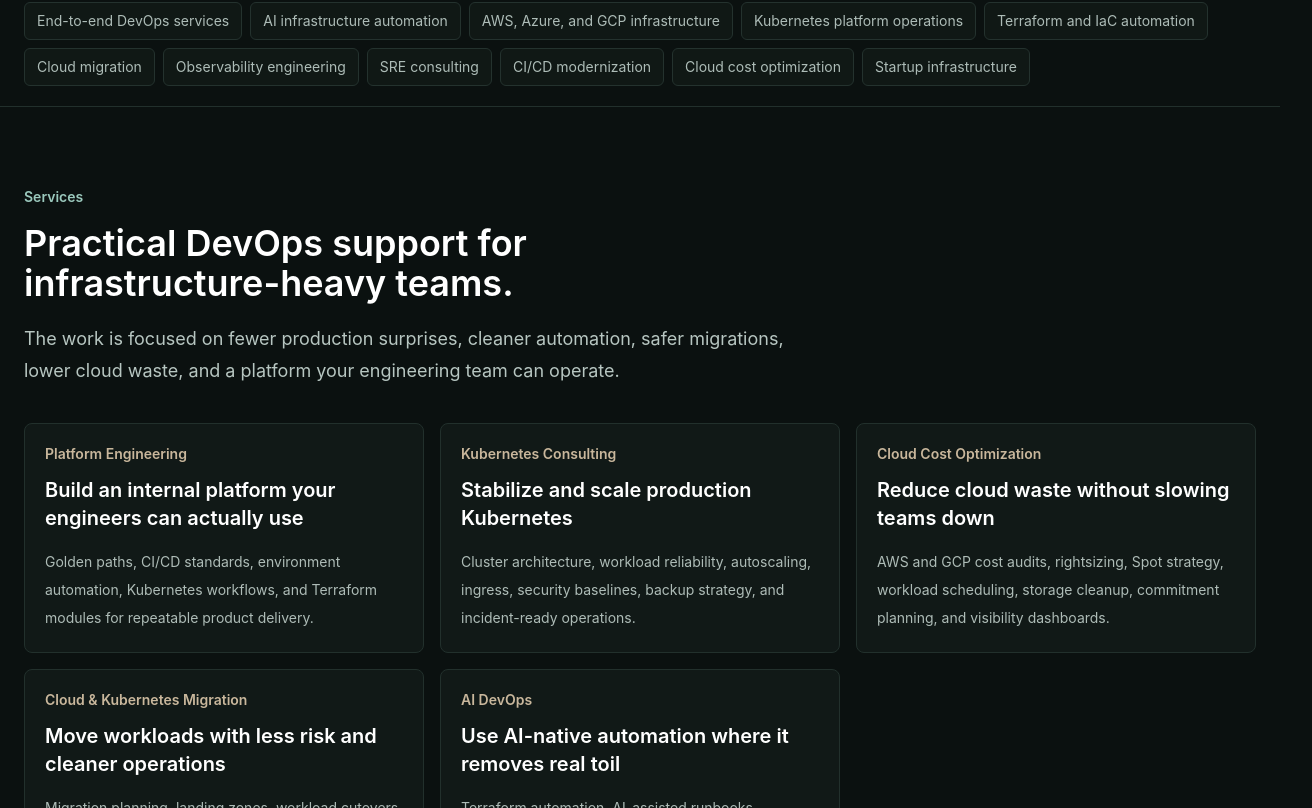
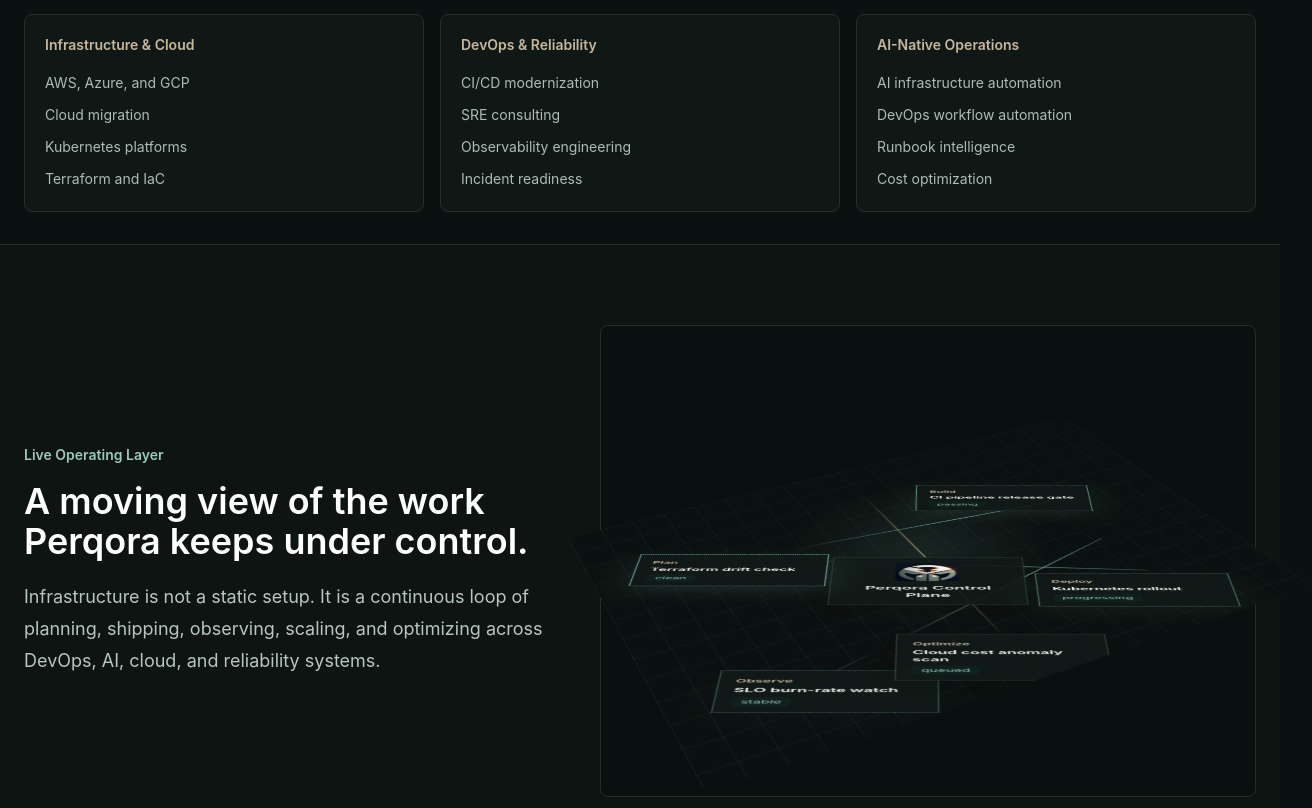
Before and after one commit to perqora/LandingPage, a Next.js app: page / in a window 1280 px wide. Shown: the part 912-1720 px from the top of the page, 1312 px wide, since content can reach past the window. Built offline with nearby package versions, Linux system fonts and the light colour scheme.

Commit message:
vercel working2

```diff
--- a/app/globals.css
+++ b/app/globals.css
@@ -21,3 +21,205 @@
   font-family: inherit;
   text-rendering: optimizeLegibility;
 }
+
+.ops-scene {
+  perspective: 1200px;
+}
+
+.ops-grid {
+  position: relative;
+  min-height: 430px;
+  overflow: hidden;
+  border-radius: 8px;
+  background:
+    linear-gradient(rgba(122, 183, 168, 0.06) 1px, transparent 1px),
+    linear-gradient(90deg, rgba(122, 183, 168, 0.06) 1px, transparent 1px),
+    radial-gradient(circle at 50% 45%, rgba(122, 183, 168, 0.12), transparent 34%),
+    #0b1110;
+  background-size: 34px 34px, 34px 34px, auto, auto;
+  transform: rotateX(58deg) rotateZ(-28deg);
+  transform-style: preserve-3d;
+}
+
+.ops-core,
+.ops-node {
+  position: absolute;
+  z-index: 2;
+  border: 1px solid #2b3935;
+  background: rgba(17, 25, 23, 0.92);
+  box-shadow: 0 18px 40px rgba(0, 0, 0, 0.25);
+  transform: rotateZ(28deg) rotateX(-58deg) translateZ(42px);
+}
+
+.ops-core {
+  left: 50%;
+  top: 50%;
+  display: grid;
+  width: 190px;
+  min-height: 145px;
+  place-items: center;
+  gap: 10px;
+  padding: 18px;
+  text-align: center;
+  color: #eef4f1;
+  font-weight: 600;
+  translate: -50% -50%;
+  animation: ops-float 5.5s ease-in-out infinite;
+}
+
+.ops-node {
+  width: 190px;
+  padding: 14px;
+  animation: ops-pulse 4.6s ease-in-out infinite;
+  animation-delay: var(--delay);
+}
+
+.ops-node-1 {
+  left: 8%;
+  top: 12%;
+}
+
+.ops-node-2 {
+  right: 10%;
+  top: 12%;
+}
+
+.ops-node-3 {
+  right: 7%;
+  bottom: 12%;
+}
+
+.ops-node-4 {
+  left: 9%;
+  bottom: 11%;
+}
+
+.ops-node-5 {
+  left: calc(50% - 95px);
+  bottom: 2%;
+}
+
+.ops-line {
+  position: absolute;
+  z-index: 1;
+  height: 2px;
+  border-radius: 999px;
+  background: linear-gradient(90deg, transparent, #7ab7a8, transparent);
+  opacity: 0.68;
+  animation: ops-flow 2.8s linear infinite;
+}
+
+.ops-line-1 {
+  left: 20%;
+  top: 34%;
+  width: 62%;
+  rotate: 8deg;
+}
+
+.ops-line-2 {
+  left: 22%;
+  bottom: 30%;
+  width: 58%;
+  rotate: -13deg;
+}
+
+.ops-line-3 {
+  left: 50%;
+  top: 16%;
+  width: 2px;
+  height: 68%;
+  background: linear-gradient(180deg, transparent, #b8a27a, transparent);
+}
+
+.ops-line-4 {
+  left: 17%;
+  top: 52%;
+  width: 68%;
+  rotate: 31deg;
+}
+
+@keyframes ops-pulse {
+  0%,
+  100% {
+    border-color: #2b3935;
+    box-shadow: 0 18px 40px rgba(0, 0, 0, 0.25);
+  }
+  50% {
+    border-color: #7ab7a8;
+    box-shadow: 0 18px 44px rgba(122, 183, 168, 0.16);
+  }
+}
+
+@keyframes ops-float {
+  0%,
+  100% {
+    filter: drop-shadow(0 0 0 rgba(122, 183, 168, 0));
+  }
+  50% {
+    filter: drop-shadow(0 0 22px rgba(122, 183, 168, 0.18));
+  }
+}
+
+@keyframes ops-flow {
+  from {
+    background-position: 0 0;
+  }
+  to {
+    background-position: 220px 0;
+  }
+}
+
+@media (max-width: 768px) {
+  .ops-grid {
+    min-height: 620px;
+    transform: none;
+  }
+
+  .ops-core,
+  .ops-node {
+    transform: none;
+  }
+
+  .ops-core {
+    top: 34px;
+  }
+
+  .ops-node {
+    left: 50%;
+    right: auto;
+    width: min(260px, calc(100% - 32px));
+    translate: -50% 0;
+  }
+
+  .ops-node-1 {
+    top: 200px;
+  }
+
+  .ops-node-2 {
+    top: 282px;
+  }
+
+  .ops-node-3 {
+    top: 364px;
+    bottom: auto;
+  }
+
+  .ops-node-4 {
+    top: 446px;
+    bottom: auto;
+  }
+
+  .ops-node-5 {
+    top: 528px;
+    bottom: auto;
+    left: 50%;
+  }
+}
+
+@media (prefers-reduced-motion: reduce) {
+  .ops-core,
+  .ops-node,
+  .ops-line {
+    animation: none;
+  }
+}
--- a/perqora-landing-page.jsx
+++ b/perqora-landing-page.jsx
@@ -40,18 +40,19 @@
   },
 ];
 
-const signals = [
-  'End-to-end DevOps services',
-  'AI infrastructure automation',
-  'AWS, Azure, and GCP infrastructure',
-  'Kubernetes platform operations',
-  'Terraform and IaC automation',
-  'Cloud migration',
-  'Observability engineering',
-  'SRE consulting',
-  'CI/CD modernization',
-  'Cloud cost optimization',
-  'Startup infrastructure',
+const capabilityGroups = [
+  {
+    title: 'Infrastructure & Cloud',
+    items: ['AWS, Azure, and GCP', 'Cloud migration', 'Kubernetes platforms', 'Terraform and IaC'],
+  },
+  {
+    title: 'DevOps & Reliability',
+    items: ['CI/CD modernization', 'SRE consulting', 'Observability engineering', 'Incident readiness'],
+  },
+  {
+    title: 'AI-Native Operations',
+    items: ['AI infrastructure automation', 'DevOps workflow automation', 'Runbook intelligence', 'Cost optimization'],
+  },
 ];
 
 const auditItems = [
@@ -67,6 +68,14 @@
   ['Cost', 'identify waste, rightsizing opportunities, and avoidable managed-service spend'],
   ['Speed', 'standardize delivery with reusable Terraform, CI/CD, and platform workflows'],
   ['Reliability', 'reduce operational risk with SLOs, observability, runbooks, and safer releases'],
+];
+
+const opsActivities = [
+  ['Plan', 'Terraform drift check', 'clean'],
+  ['Build', 'CI pipeline release gate', 'passing'],
+  ['Deploy', 'Kubernetes rollout', 'progressing'],
+  ['Observe', 'SLO burn-rate watch', 'stable'],
+  ['Optimize', 'Cloud cost anomaly scan', 'queued'],
 ];
 
 function AuditLink({ children, className = '' }) {
@@ -91,6 +100,46 @@
   );
 }
 
+function MailIcon() {
+  return (
+    <svg aria-hidden="true" viewBox="0 0 24 24" className="h-5 w-5" fill="none">
+      <path
+        d="M4 6.5h16v11H4v-11Z"
+        stroke="currentColor"
+        strokeWidth="1.8"
+        strokeLinejoin="round"
+      />
+      <path
+        d="m5 7.5 7 5.2 7-5.2"
+        stroke="currentColor"
+        strokeWidth="1.8"
+        strokeLinecap="round"
+        strokeLinejoin="round"
+      />
+    </svg>
+  );
+}
+
+function LinkedinIcon() {
+  return (
+    <svg aria-hidden="true" viewBox="0 0 24 24" className="h-5 w-5" fill="none">
+      <path
+        d="M5.2 9.4v9.2M5.2 5.4v.1M10 18.6V9.4M10 13.5c0-2.6 1.5-4.3 3.9-4.3 2.1 0 3.6 1.5 3.6 4.1v5.3"
+        stroke="currentColor"
+        strokeWidth="1.9"
+        strokeLinecap="round"
+        strokeLinejoin="round"
+      />
+      <path
+        d="M3.5 3.5h17v17h-17v-17Z"
+        stroke="currentColor"
+        strokeWidth="1.6"
+        strokeLinejoin="round"
+      />
+    </svg>
+  );
+}
+
 const inputClass =
   'w-full rounded-md border border-[#2b3935] bg-[#0b1110] px-4 py-3 text-sm text-[#eef4f1] outline-none transition placeholder:text-[#677772] focus:border-[#7ab7a8]';
 
@@ -108,7 +157,7 @@
             <span>
               <span className="block text-lg font-semibold leading-none">Perqora</span>
               <span className="mt-1 block text-xs text-[#879892]">
-                DevOps, AI, and infrastructure services
+                AI-Native Infrastructure Engineering
               </span>
             </span>
           </a>
@@ -130,12 +179,12 @@
           <div className="mx-auto grid max-w-7xl gap-10 px-5 py-14 sm:px-6 sm:py-16 lg:grid-cols-[1.05fr_0.95fr] lg:items-center lg:py-20">
             <div>
               <h1 className="max-w-4xl text-4xl font-semibold leading-tight text-white sm:text-5xl lg:text-6xl">
-                DevOps, AI, and infrastructure services for teams that need reliable scale.
+                Build, automate, and operate infrastructure for modern engineering teams.
               </h1>
 
               <p className="mt-6 max-w-2xl text-base leading-8 text-[#c4d0cc] sm:text-lg">
-                Perqora provides end-to-end services across cloud infrastructure, DevOps
-                automation, AI-native operations, platform engineering, Kubernetes, observability,
+                Perqora provides AI-native infrastructure engineering across cloud platforms,
+                DevOps automation, Kubernetes operations, platform engineering, observability,
                 SRE, migration, and cloud cost optimization.
               </p>
 
@@ -164,11 +213,11 @@
               </div>
             </div>
 
-            <div className="overflow-hidden rounded-lg border border-[#22302c] bg-[#111917]">
+            <div className="overflow-hidden rounded-lg border border-[#22302c] bg-[#07111a]">
               <img
                 src="/brand/perqora-hero.png"
                 alt="Perqora AI-native infrastructure engineering"
-                className="h-full min-h-[360px] w-full object-cover"
+                className="aspect-[2.5/1] w-full object-contain"
               />
             </div>
 
@@ -176,15 +225,63 @@
         </section>
 
         <section className="border-b border-[#22302c] bg-[#0b1110]">
-          <div className="mx-auto flex max-w-7xl flex-wrap gap-2 px-5 py-5 sm:px-6">
-            {signals.map((signal) => (
-              <span
-                key={signal}
-                className="rounded-md border border-[#24322e] bg-[#101815] px-3 py-2 text-sm text-[#adbcb7]"
+          <div className="mx-auto grid max-w-7xl gap-4 px-5 py-8 sm:px-6 lg:grid-cols-3">
+            {capabilityGroups.map((group) => (
+              <section key={group.title} className="rounded-lg border border-[#22302c] bg-[#101815] p-5">
+                <h2 className="text-sm font-semibold text-[#c9b79c]">{group.title}</h2>
+                <div className="mt-4 grid gap-2">
+                  {group.items.map((item) => (
+                    <p key={item} className="text-sm leading-6 text-[#adbcb7]">
+                      {item}
+                    </p>
+                  ))}
+                </div>
+              </section>
+            ))}
+          </div>
+        </section>
+
+        <section className="border-b border-[#22302c] bg-[#0d1412]">
+          <div className="mx-auto grid max-w-7xl gap-10 px-5 py-14 sm:px-6 lg:grid-cols-[0.9fr_1.1fr] lg:items-center lg:py-20">
+            <div>
+              <p className="text-sm font-semibold text-[#9bc9bd]">Live Operating Layer</p>
+              <h2 className="mt-4 text-3xl font-semibold leading-tight text-white sm:text-4xl">
+                A moving view of the work Perqora keeps under control.
+              </h2>
+              <p className="mt-5 text-lg leading-8 text-[#b7c6c1]">
+                Infrastructure is not a static setup. It is a continuous loop of planning,
+                shipping, observing, scaling, and optimizing across DevOps, AI, cloud, and
+                reliability systems.
+              </p>
+            </div>
+
+            <div className="ops-scene rounded-lg border border-[#22302c] bg-[#08110f] p-5">
+              <div className="ops-grid">
+                <div className="ops-core">
+                  <img src="/brand/perqora-mark.png" alt="" className="h-16 w-16 rounded-md object-cover" />
+                  <span>Perqora Control Plane</span>
+                </div>
+
+                {opsActivities.map(([stage, activity, status], index) => (
+                  <div
+                    key={stage}
+                    className={`ops-node ops-node-${index + 1}`}
+                    style={{ '--delay': `${index * 0.35}s` }}
                   >
-                {signal}
+                    <span className="text-xs font-semibold text-[#c9b79c]">{stage}</span>
+                    <strong className="mt-1 block text-sm font-semibold text-white">{activity}</strong>
+                    <span className="mt-2 inline-flex rounded-md bg-[#10211d] px-2 py-1 text-xs text-[#9bc9bd]">
+                      {status}
                     </span>
+                  </div>
                 ))}
+
+                <span className="ops-line ops-line-1" />
+                <span className="ops-line ops-line-2" />
+                <span className="ops-line ops-line-3" />
+                <span className="ops-line ops-line-4" />
+              </div>
+            </div>
           </div>
         </section>
 
@@ -280,24 +377,25 @@
                 Share enough context for Perqora to respond with the right next step. For a direct
                 meeting, use the Book Audit button in the header.
               </p>
-              <div className="mt-7 space-y-3 text-sm text-[#aebcb7]">
-                <p>
-                  Email:{' '}
-                  <a href="mailto:admin@perqora.in" className="font-semibold text-[#dce6e2]">
-                    admin@perqora.in
+              <div className="mt-7 flex gap-3">
+                <a
+                  href="mailto:admin@perqora.in"
+                  aria-label="Email Perqora"
+                  title="Email Perqora"
+                  className="inline-flex h-11 w-11 items-center justify-center rounded-md border border-[#2b3935] text-[#dce6e2] transition hover:border-[#7ab7a8] hover:text-white"
+                >
+                  <MailIcon />
                 </a>
-                </p>
-                <p>
-                  LinkedIn:{' '}
                 <a
                   href="https://www.linkedin.com/company/perqora"
                   target="_blank"
                   rel="noreferrer"
-                    className="font-semibold text-[#dce6e2]"
+                  aria-label="Perqora on LinkedIn"
+                  title="Perqora on LinkedIn"
+                  className="inline-flex h-11 w-11 items-center justify-center rounded-md border border-[#2b3935] text-[#dce6e2] transition hover:border-[#7ab7a8] hover:text-white"
                 >
-                    linkedin.com/company/perqora
+                  <LinkedinIcon />
                 </a>
-                </p>
               </div>
             </div>
 
@@ -377,8 +475,30 @@
         </section>
       </main>
 
-      <footer className="border-t border-[#22302c] bg-[#0b1110] px-5 py-8 text-center text-sm text-[#879892]">
-        Copyright 2026 Perqora. AI-Native Infrastructure Engineering.
+      <footer className="border-t border-[#22302c] bg-[#0b1110] px-5 py-8 text-sm text-[#879892]">
+        <div className="mx-auto flex max-w-7xl flex-col items-center justify-between gap-4 sm:flex-row">
+          <p>Copyright 2026 Perqora. AI-Native Infrastructure Engineering.</p>
+          <div className="flex gap-3">
+            <a
+              href="mailto:admin@perqora.in"
+              aria-label="Email Perqora"
+              title="Email Perqora"
+              className="inline-flex h-10 w-10 items-center justify-center rounded-md border border-[#2b3935] text-[#dce6e2] transition hover:border-[#7ab7a8] hover:text-white"
+            >
+              <MailIcon />
+            </a>
+            <a
+              href="https://www.linkedin.com/company/perqora"
+              target="_blank"
+              rel="noreferrer"
+              aria-label="Perqora on LinkedIn"
+              title="Perqora on LinkedIn"
+              className="inline-flex h-10 w-10 items-center justify-center rounded-md border border-[#2b3935] text-[#dce6e2] transition hover:border-[#7ab7a8] hover:text-white"
+            >
+              <LinkedinIcon />
+            </a>
+          </div>
+        </div>
       </footer>
     </div>
   );
```
Lines whose indentation alone changed are shown as unchanged.
